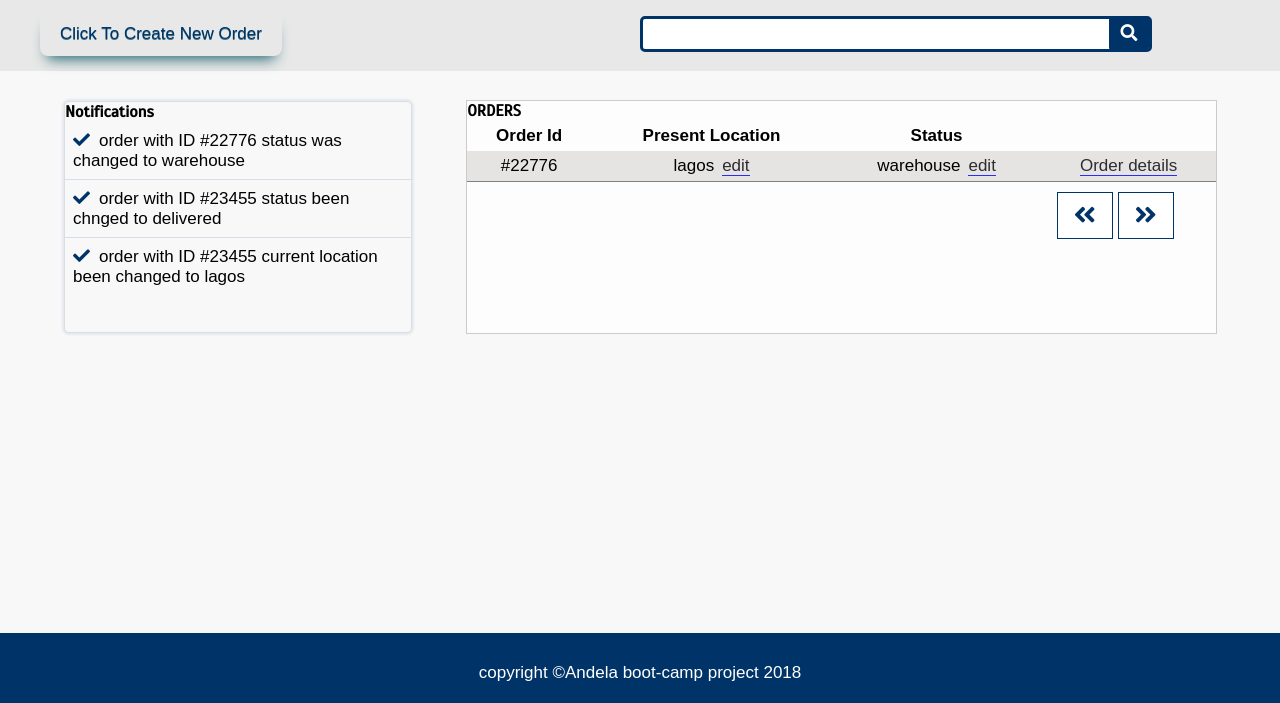
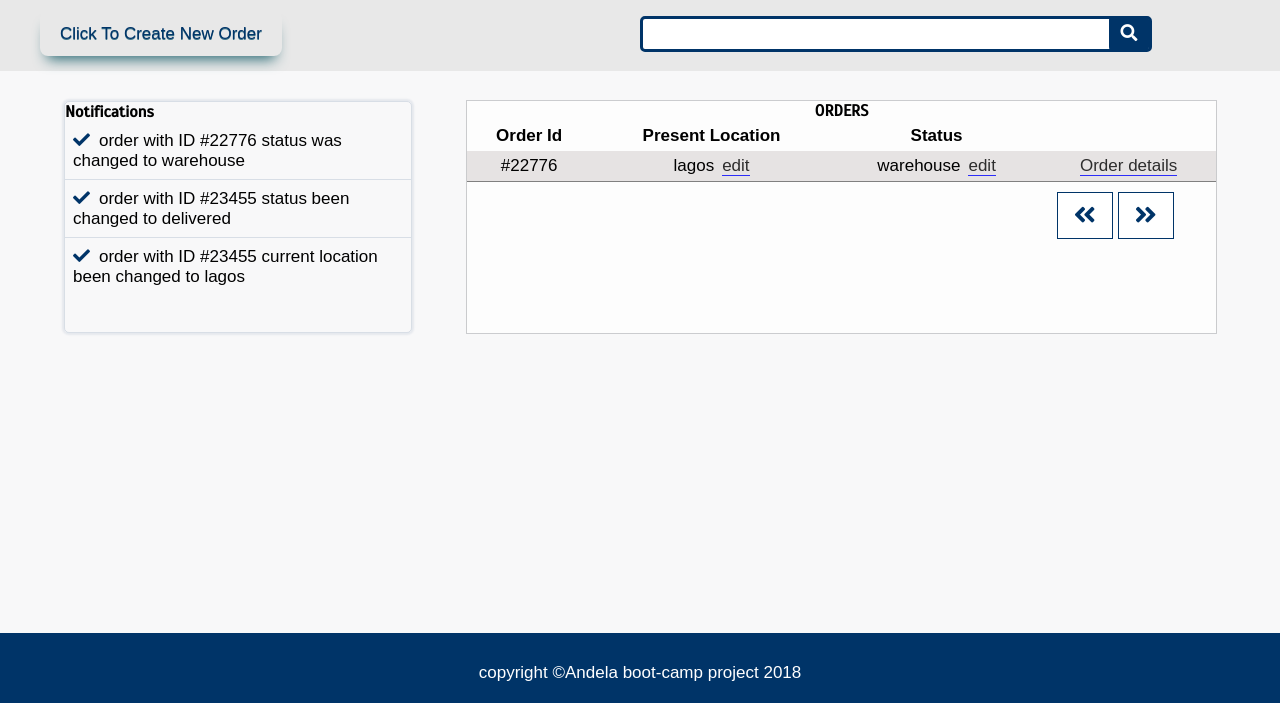
Before and after one commit to Kellswork/SendIT, a plain HTML site: page admin-order.html in a window 1280 px wide. Shown: the part 97-800 px from the top of the page. Drawn offline with Linux system fonts and the light colour scheme; a web font is replaced by a local one.

Commit message:
fix typo error on admin page

```diff
--- a/admin-order.html
+++ b/admin-order.html
@@ -48,7 +48,7 @@
             <div class="notification">
               <h4>Notifications</h4>
                 <p>order with ID #22776 status was changed to warehouse</p>
-                <p>order with ID #23455 status been chnged to delivered</p>
+                <p>order with ID #23455 status been changed to delivered</p>
                 <p>order with ID #23455 current location been changed to lagos</p>
             </div>
             <div class="my-order">
--- a/css/order.css
+++ b/css/order.css
@@ -436,7 +436,7 @@ input[type=radio]{
   margin-top: 20px;
 }
 .my-order h4 {
-  text-align: left;
+  text-align: center;
 }
 .new-order-footer {
   height: 70px;
```
Also changed, not shown: admin.html (+3 -3 lines).
